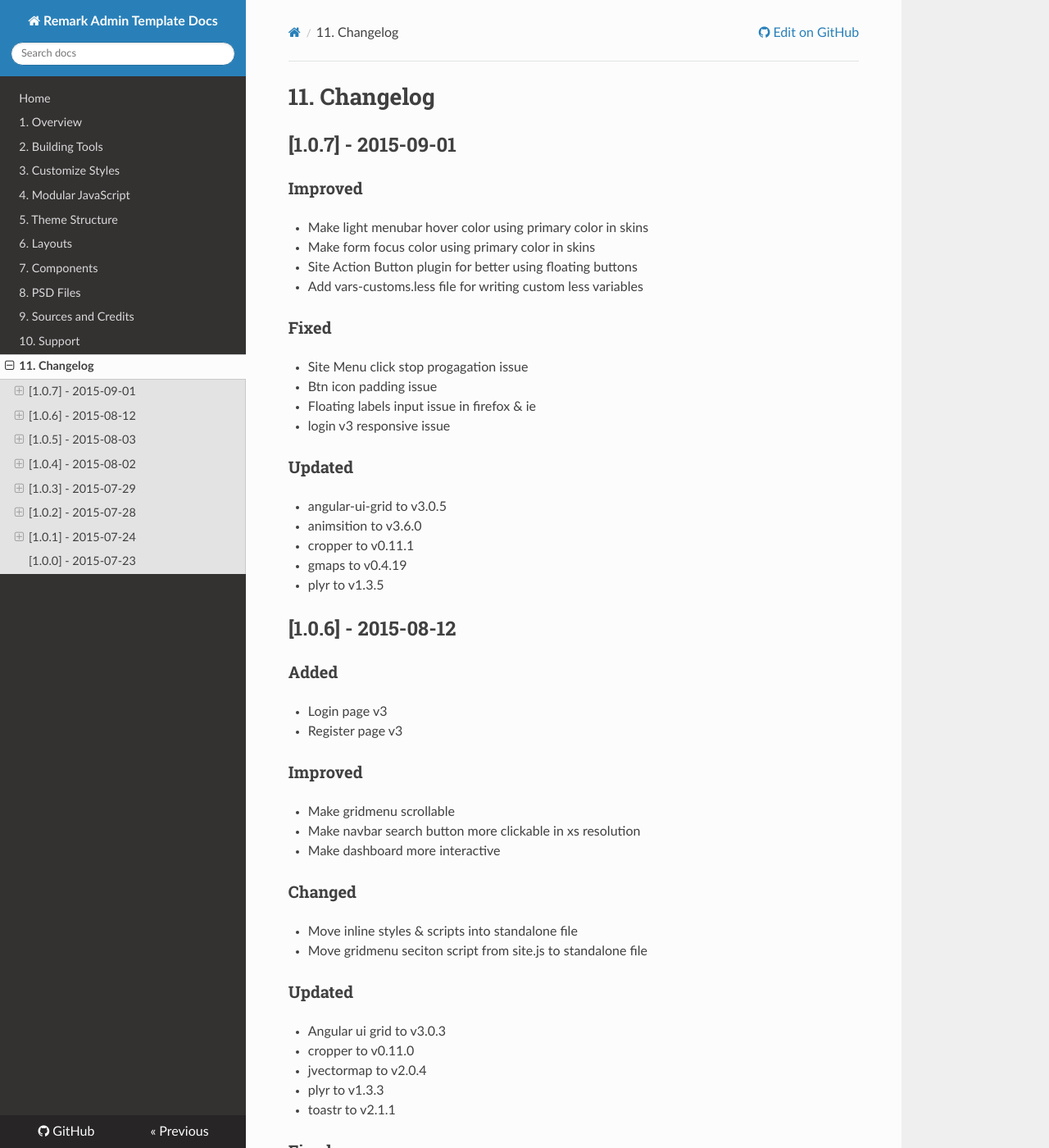
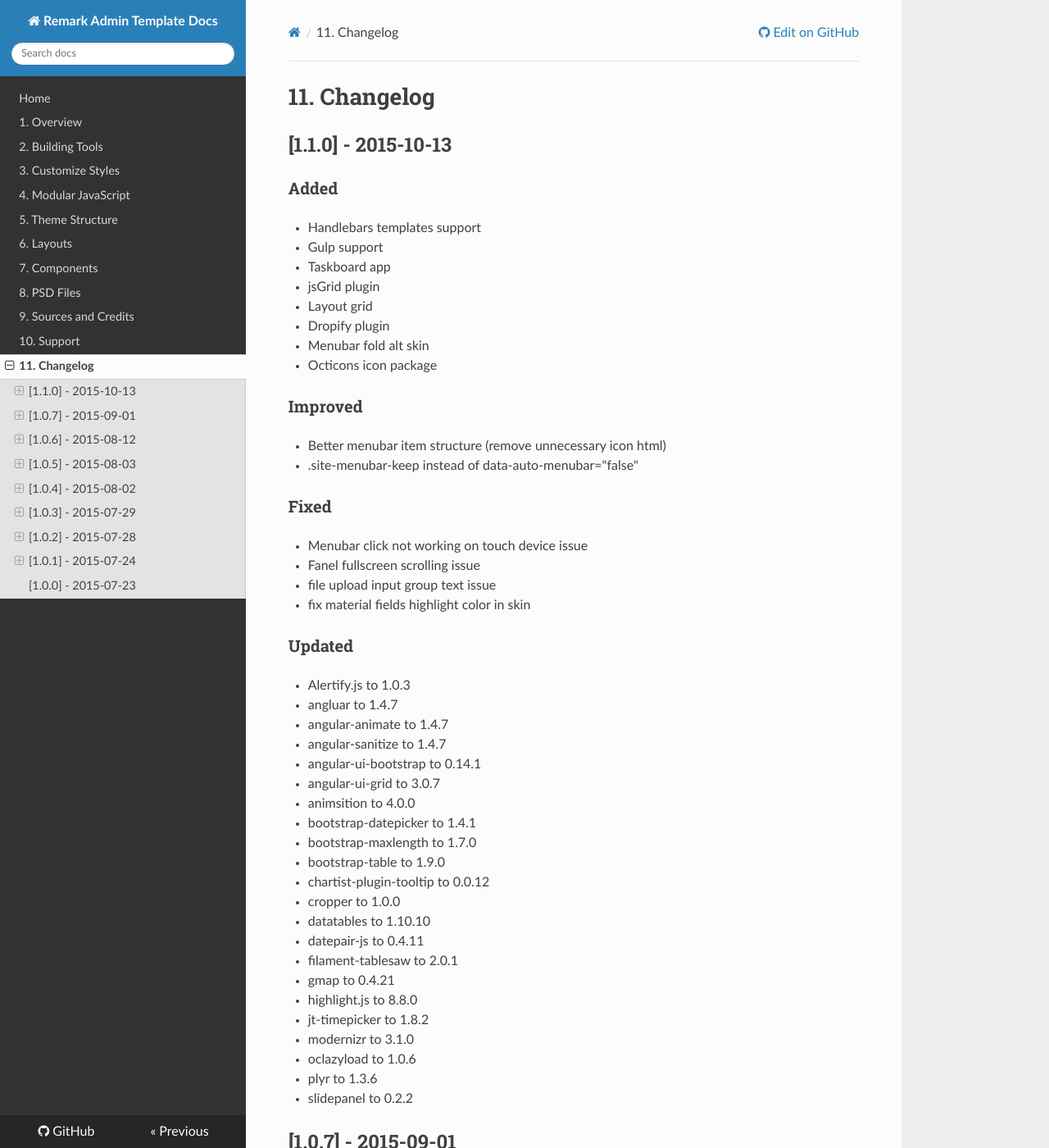
Before and after one commit to thecreation/remark-docs, an MkDocs documentation site: the page built from docs/changelog.md, in a window 1280 px wide and 1400 px high. Shown: the whole window at 82% size. Built offline with MkDocs 1.6.1, drawn with Linux system fonts in a browser that asks for light colours; nearby versions of some CDN libraries; old or Windows-style settings are respelled for this version of MkDocs.

Commit message:
commit message

```diff
--- a/docs/changelog.md
+++ b/docs/changelog.md
@@ -1,4 +1,50 @@
 #11. Changelog
+
+[1.1.0] - 2015-10-13
+--------------------
+### Added
+- Handlebars templates support
+- Gulp support
+- Taskboard app
+- jsGrid plugin
+- Layout grid
+- Dropify plugin
+- Menubar fold alt skin
+- Octicons icon package
+
+### Improved
+- Better menubar item structure (remove unnecessary icon html)
+- .site-menubar-keep instead of data-auto-menubar="false"
+
+### Fixed
+- Menubar click not working on touch device issue
+- Fanel fullscreen scrolling issue
+- file upload input group text issue
+- fix material fields highlight color in skin
+
+### Updated
+- Alertify.js to 1.0.3
+- angluar to 1.4.7
+- angular-animate to 1.4.7
+- angular-sanitize to 1.4.7
+- angular-ui-bootstrap to 0.14.1
+- angular-ui-grid to 3.0.7
+- animsition to 4.0.0
+- bootstrap-datepicker to 1.4.1
+- bootstrap-maxlength to 1.7.0
+- bootstrap-table to 1.9.0
+- chartist-plugin-tooltip to 0.0.12
+- cropper to 1.0.0
+- datatables to 1.10.10
+- datepair-js to 0.4.11
+- filament-tablesaw to 2.0.1
+- gmap to 0.4.21
+- highlight.js to 8.8.0
+- jt-timepicker to 1.8.2
+- modernizr to 3.1.0
+- oclazyload to 1.0.6
+- plyr to 1.3.6
+- slidepanel to 0.2.2
 
 [1.0.7] - 2015-09-01
 --------------------
```
Also changed, not shown: docs/credits.md (+21 -18 lines), resources.json (+36 -21 lines).
